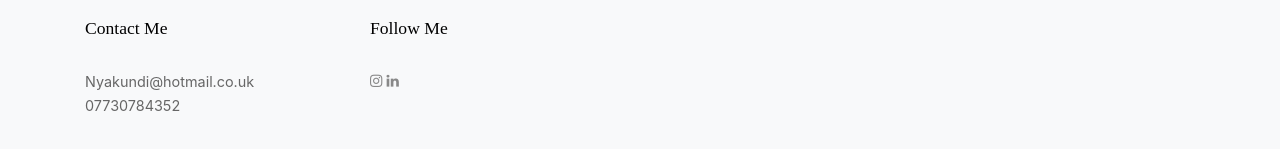
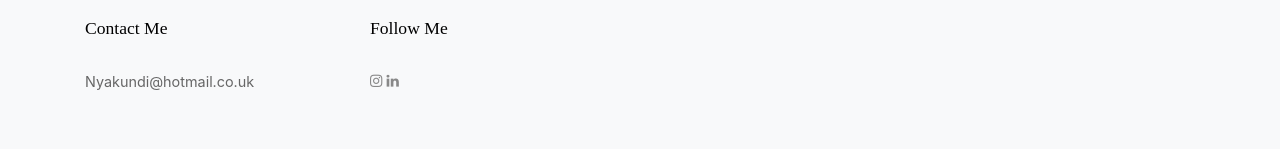
Before and after one commit to BossCodersHQ/BossCodersHQ.github.io, a plain HTML site: page index.html in a window 1280 px wide. Shown: the part 3891-4040 px from the top of the page. Drawn offline with Linux system fonts and the light colour scheme; files whose address does not match are found by name; a web font is replaced by a local one.

Commit message:
Removing No

```diff
--- a/index.html
+++ b/index.html
@@ -775,7 +775,7 @@
                 <div class="row mb-5">
                     <div class="col-md-3">
                         <h3 class="footer-title">Contact Me</h3>
-                        <p><span class="d-inline-block d-md-block">Nyakundi@hotmail.co.uk</span> 07730784352</p>
+                        <p><span class="d-inline-block d-md-block">Nyakundi@hotmail.co.uk</span></p>
                     </div>
                     <div class="col-md-3">
                         <h3 class="footer-title">Follow Me</h3>
```
